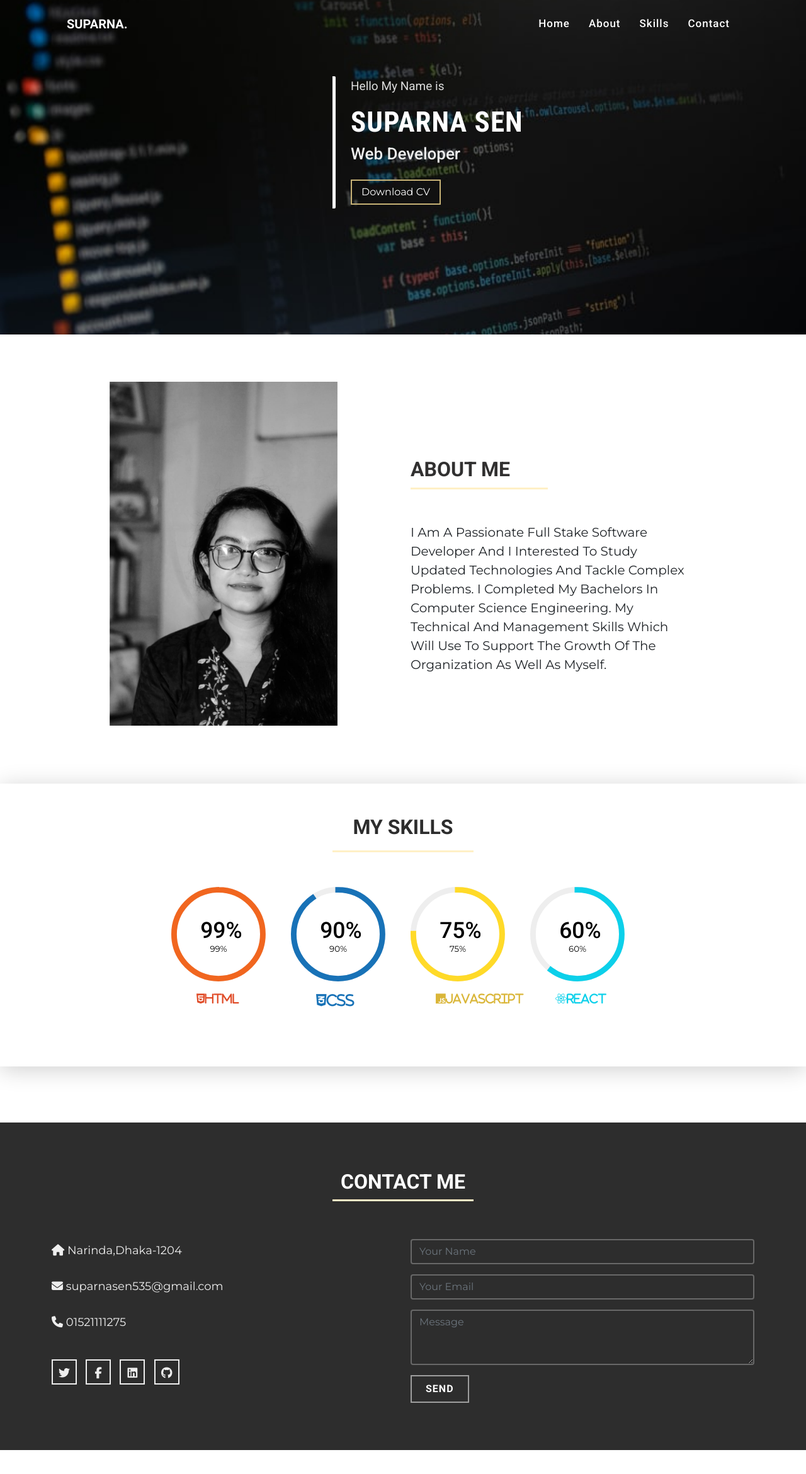
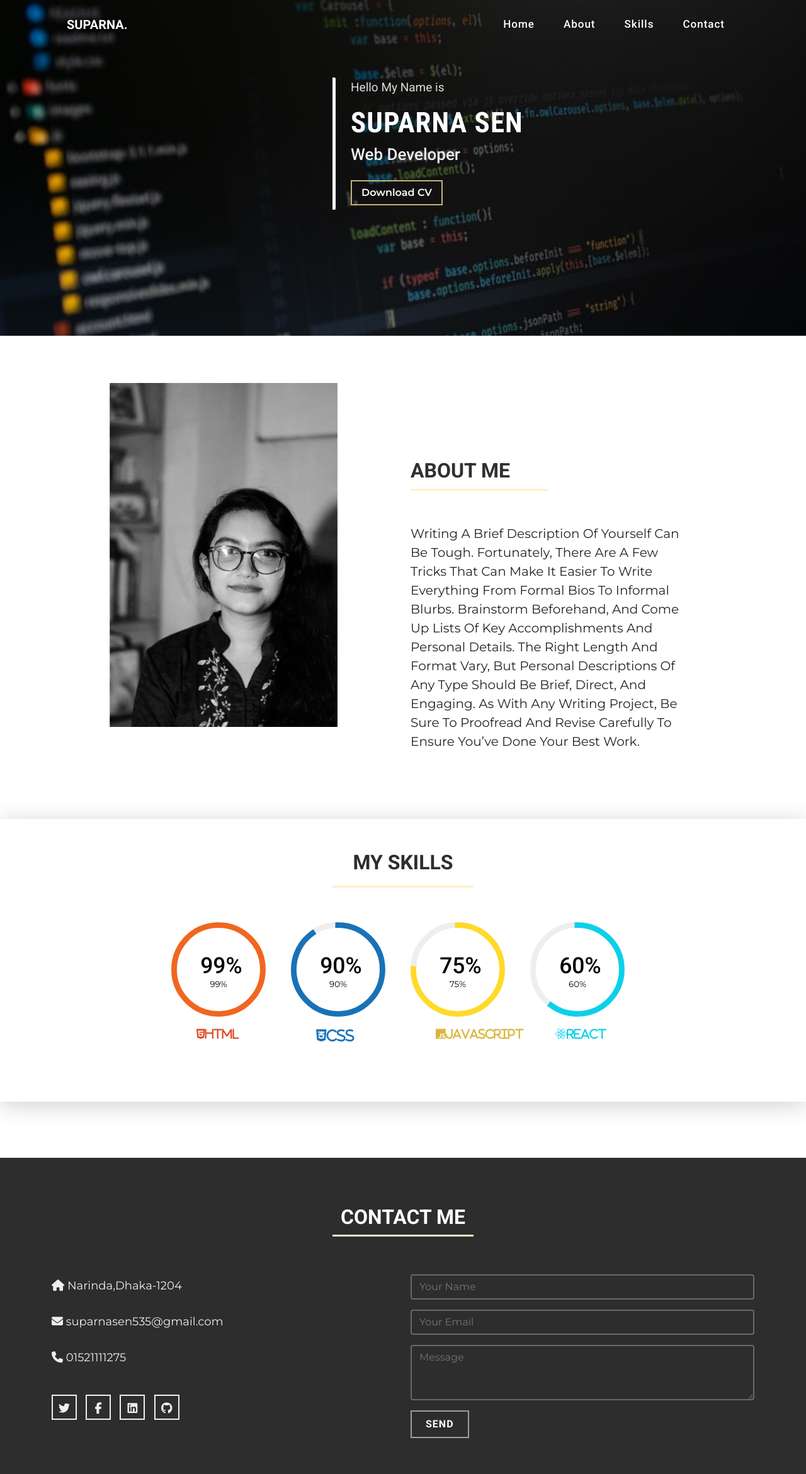
Before and after one commit to Supar-na/my-portfolio, a plain HTML site: page index.html in a window 1280 px wide. Shown: the whole page at 63% size. Before the commit the page ends 2302 px from the top, so only its background shows below. Drawn offline with nearby package versions, Linux system fonts and the light colour scheme; a web font is replaced by a local one.

Commit message:
done for now

```diff
--- a/css/style.css
+++ b/css/style.css
@@ -27,18 +27,28 @@
     font-weight: 600;
 }
 .navbar-light .navbar-nav .nav-link {
-    /* color: rgba(0,0,0,.55); */
-    color: #fff;
+ color: #fff;
     font-size: 17px;
     font-weight: 500;
     font-family: 'Roboto';
     letter-spacing: 1px;
-    padding: 0 15px;
+    margin: 0 15px;
     }
  .navbar-light .navbar-nav .nav-link.active, .navbar-light .navbar-nav .show>.nav-link {
 
     color: #fff;
+
 }
+
+
+.navbar-light .navbar-nav .nav-link:focus, .navbar-light .navbar-nav .nav-link:hover {
+     color: #fff;
+     border-bottom: 2px solid #c7b276;
+
+    }
+
+
+
 .border-line{
 	margin-top: 55px ;
 	 color: #fff;
@@ -46,6 +56,8 @@
     border-right: 5px solid #fff;
     text-align: right;
     border-radius: 2px;
+    animation: shakeY;
+    animation-duration: 2s;
 
 }
 .my-intro{
@@ -76,7 +88,12 @@
     color: #fff;
     padding: 6px 15px;
     margin-top: 17px;
-
+    font-weight: 600;
+ }
+ .btn-cv:hover{
+    background: #eee;
+    color: #333;
+    border: 2px solid #000;
  }
  /*About section*/
  .about{
@@ -97,6 +114,12 @@
     font-size: 20px;
     line-height: 30px;
     text-transform: capitalize;
+ }
+ .img-animation{
+    animation:backInLeft ;
+ }
+ .right-animation{
+    animation: backInRight;
  }
  .skill{
     background: #fff;
@@ -175,6 +198,10 @@
     font-family: 'Roboto';
     letter-spacing: 1px;
 }
+.btn-send:hover{
+    background: #eee;
+    color: #333;
+}
 .contact-details{
     margin-top: 50px;
 }
@@ -199,6 +226,10 @@
     text-align: left;
 
 }
+.social ul li a{
+   text-decoration: none;
+   color: #eee;
+}
 .social .fab{
 width: 40px;
     height: 40px;
@@ -207,3 +238,7 @@ width: 40px;
     text-align: center;
     margin: 0 10px 0 0;
 }
+.social .fab:hover{
+    background: #eee;
+    color: #000;
+}
--- a/index.html
+++ b/index.html
@@ -12,8 +12,10 @@
     <!-- Circular-Progress-Bar CSS -->
     <link rel="stylesheet" href="css/progresscircle.css">
     <!-- Fontawsome cdn -->
-   <!--  <link rel="stylesheet" type="text/css" href="https://cdn.jsdelivr.net/npm/@fortawesome/fontawesome-free@5.15.3/css/fontawesome.min.css">
- -->
+    <link rel="stylesheet" type="text/css" href="https://cdn.jsdelivr.net/npm/@fortawesome/fontawesome-free@5.15.3/css/fontawesome.min.css">
+    <!-- Animated css -->
+    <link rel="stylesheet" href="https://cdnjs.cloudflare.com/ajax/libs/animate.css/4.1.1/animate.min.css"/>
+
     <script src="https://kit.fontawesome.com/1ec07de565.js" crossorigin="anonymous"></script>
 
     <!-- Theme Css -->
@@ -63,7 +65,7 @@
             <div class="col-md-7">
               <div class="my-intro">
                 <h4>Hello My Name is </h4>
-                <h1>SUPARNA SEN</h1>
+                <h1 class="animate__flash">SUPARNA SEN</h1>
                 <h3>Web Developer</h3>
                 <button class="btn-cv">Download CV</button>
               </div>
@@ -76,12 +78,12 @@
       <section class="about">
         <div class="container">
           <div class="row">
-            <div class="col-md-6">
+            <div class="col-md-6 animate__animated animate__backInLeft animate__delay-2s">
               <img src="img/my-profile.png" class="img-fluid">
             </div>
-            <div class="col-md-6">
+            <div class="col-md-6 animate__animated animate__backInRight animate__delay-2s">
               <h2>About Me</h2>
-              <p>I am a passionate Full Stake Software developer and I interested to study updated technologies and tackle complex problems. I completed my Bachelors in Computer Science Engineering. My technical and management skills which will use to support the growth of the organization as well as myself.</p>
+              <p >Writing a brief description of yourself can be tough. Fortunately, there are a few tricks that can make it easier to write everything from formal bios to informal blurbs. Brainstorm beforehand, and come up lists of key accomplishments and personal details. The right length and format vary, but personal descriptions of any type should be brief, direct, and engaging. As with any writing project, be sure to proofread and revise carefully to ensure you’ve done your best work.</p>
             </div>
           </div>
         </div>
@@ -143,10 +145,10 @@
                 <li><i class="fas fa-phone"></i> 01521111275</li>
                 <div class="social">
                   <ul>
-                  <li><i class="fab fa-twitter"></i></li>
-                   <li><i class="fab fa-facebook-f"></i></li>
-                    <li><i class="fab fa-linkedin"></i></li>
-                     <li><i class="fab fa-github"></i></li>
+                  <li><a href="twitter.com"><i class="fab fa-twitter"></i></a></li>
+                   <li><a href="https://www.facebook.com/profile.php?id=100009629440366"><i class="fab fa-facebook-f"></i></a></li>
+                    <li><a href="https://www.linkedin.com/in/suparna-sen-03a6521a5/"><i class="fab fa-linkedin"></i></a></li>
+                     <li><a href="https://github.com/Supar-na"><i class="fab fa-github"></i></a></li>
                    </ul>
                 </div>
               </div>
@@ -179,11 +181,7 @@
         <script src="js/progresscircle.js"></script>
       <!-- theme js -->
       <script src="js/main.js"></script>
-     <!--  <script >
-        $(function(){
 
-       $('.circlechart').circlechart();
-      </script> -->
     <!-- Option 1: Bootstrap Bundle with Popper -->
     <script src="https://cdn.jsdelivr.net/npm/bootstrap@5.0.2/dist/js/bootstrap.bundle.min.js" integrity="sha384-MrcW6ZMFYlzcLA8Nl+NtUVF0sA7MsXsP1UyJoMp4YLEuNSfAP+JcXn/tWtIaxVXM" crossorigin="anonymous"></script>
 
```
